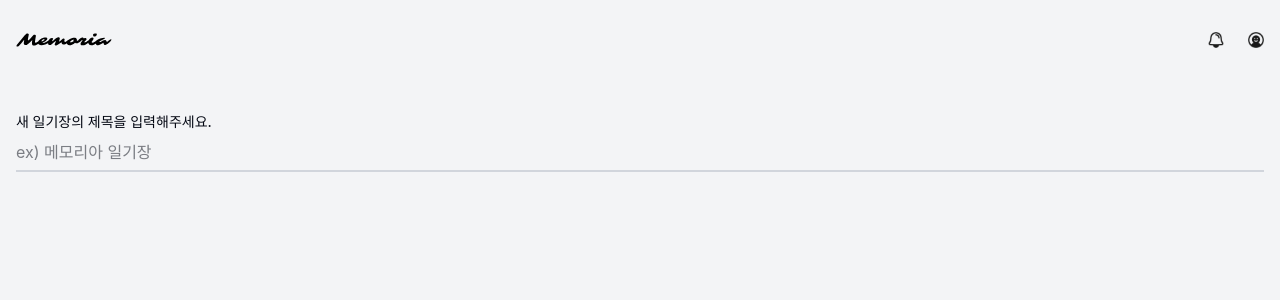
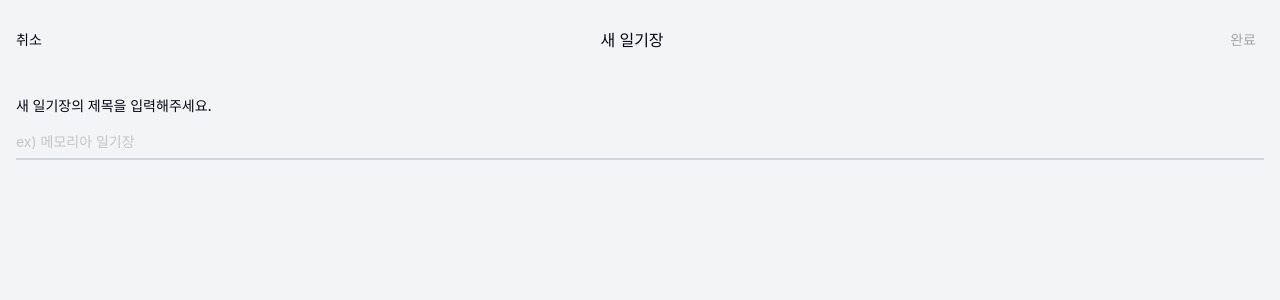
Before and after one commit to Capstone-Memoria/Memoria-Front, a React (Vite) app: page /create-diary in a window 1280 px wide. Shown: the top 300 px of the page. Built offline with nearby package versions, Linux system fonts and the light colour scheme; sample sign-in values are in the browser's storage; a web font is replaced by a local one.

Commit message:
feat: 다이어리 생성 페이지에 생성 헤더 추가 및 입력 필드 개선

```diff
--- a/src/components/base/Button.tsx
+++ b/src/components/base/Button.tsx
@@ -4,6 +4,7 @@ import { ButtonHTMLAttributes, useMemo } from "react";
 const ButtonVariants = {
   primary: "bg-black text-white rounded-xl",
   secondary: "bg-gray-300 text-black rounded-md",
+  text: "bg-transparent text-black",
 };
 
 const ButtonSizes = {
@@ -17,6 +18,7 @@ const ButtonSizes = {
 const DisabledVariants = {
   primary: "bg-gray-300 text-gray-500 rounded-xl",
   secondary: "bg-gray-200 text-gray-400 rounded-md",
+  text: "bg-transparent text-gray-3",
 };
 
 interface ButtonProps extends ButtonHTMLAttributes<HTMLButtonElement> {
--- a/src/components/base/Input.tsx
+++ b/src/components/base/Input.tsx
@@ -30,7 +30,9 @@ export default function Input({
       <div className={cn("relative w-full")}>
         <input
           {...props}
-          className={cn("w-full bg-transparent py-2 focus:outline-none")}
+          className={cn(
+            "w-full bg-transparent placeholder:text-gray-2 py-2 focus:outline-none"
+          )}
           onFocus={(e) => {
             setFocused(true);
             props.onFocus?.(e);
--- a/src/features/diary/pages/CreateDiaryPage.tsx
+++ b/src/features/diary/pages/CreateDiaryPage.tsx
@@ -1,22 +1,34 @@
 import Input from "@/components/base/Input";
-import DefaultHeader from "@/components/layout/DefaultHeader";
 import Page from "@/components/page/Page";
+import DiaryCreateHeader from "@/features/main/components/DiaryCreateHeader";
+import { useEffect, useState } from "react";
 
-export default function CreateDiaryPage() {
+const CreateDiaryPage = () => {
+  const [diaryTitle, setDiaryTitle] = useState("");
+  const [success, setSuccess] = useState(false);
+
+  useEffect(() => {
+    setSuccess(diaryTitle.length > 0);
+  }, [diaryTitle]);
+
   return (
     <Page.Container>
-      <DefaultHeader />
+      <DiaryCreateHeader success={success} />
       <Page.Content>
-        <div className={"mt-8"}>
+        <div className={"mt-4"}>
           <p className={"text-sm font-medium"}>
             새 일기장의 제목을 입력해주세요.
           </p>
           <Input
-            className={"w-full placeholder:text-gray-400"}
+            className={"w-full mt-2 text-sm"}
             placeholder={"ex) 메모리아 일기장"}
+            value={diaryTitle}
+            onChange={(e) => setDiaryTitle(e.target.value)}
           />
         </div>
       </Page.Content>
     </Page.Container>
   );
-}
+};
+
+export default CreateDiaryPage;
--- /dev/null
+++ b/src/features/main/components/DiaryCreateHeader.tsx
@@ -0,0 +1,40 @@
+import { HTMLAttributes } from "react";
+import { useNavigate } from "react-router-dom";
+import Page from "@/components/page/Page";
+import Button from "@/components/base/Button";
+
+interface HeaderProps extends HTMLAttributes<HTMLDivElement> {
+  logoType?: "default" | "back";
+  success: boolean;
+}
+
+const DiaryCreateHeader: React.FC<HeaderProps> = ({ success, ...props }) => {
+  /* Properties */
+  const navigate = useNavigate();
+
+  /* Handlers */
+  const handleBack = () => {
+    navigate(-1);
+  };
+
+  const handleSuccess = () => {};
+
+  return (
+    <Page.Header {...props}>
+      <div className={"text-sm font-normal"} onClick={handleBack}>
+        취소
+      </div>
+      <div className={"text-base font-medium"}>새 일기장</div>
+      <Button
+        variant={"text"}
+        disabled={!success}
+        size={"sm"}
+        onClick={handleSuccess}
+      >
+        완료
+      </Button>
+    </Page.Header>
+  );
+};
+
+export default DiaryCreateHeader;
--- a/src/index.css
+++ b/src/index.css
@@ -31,6 +31,8 @@ body {
 @theme {
   --ease-expo-out: cubic-bezier(0.16, 1, 0.3, 1);
   --color-gray-1: #6b6b6b;
+  --color-gray-2: #c5c5c5;
+  --color-gray-3: #a5a5a5;
 }
 
 @theme inline {
```
